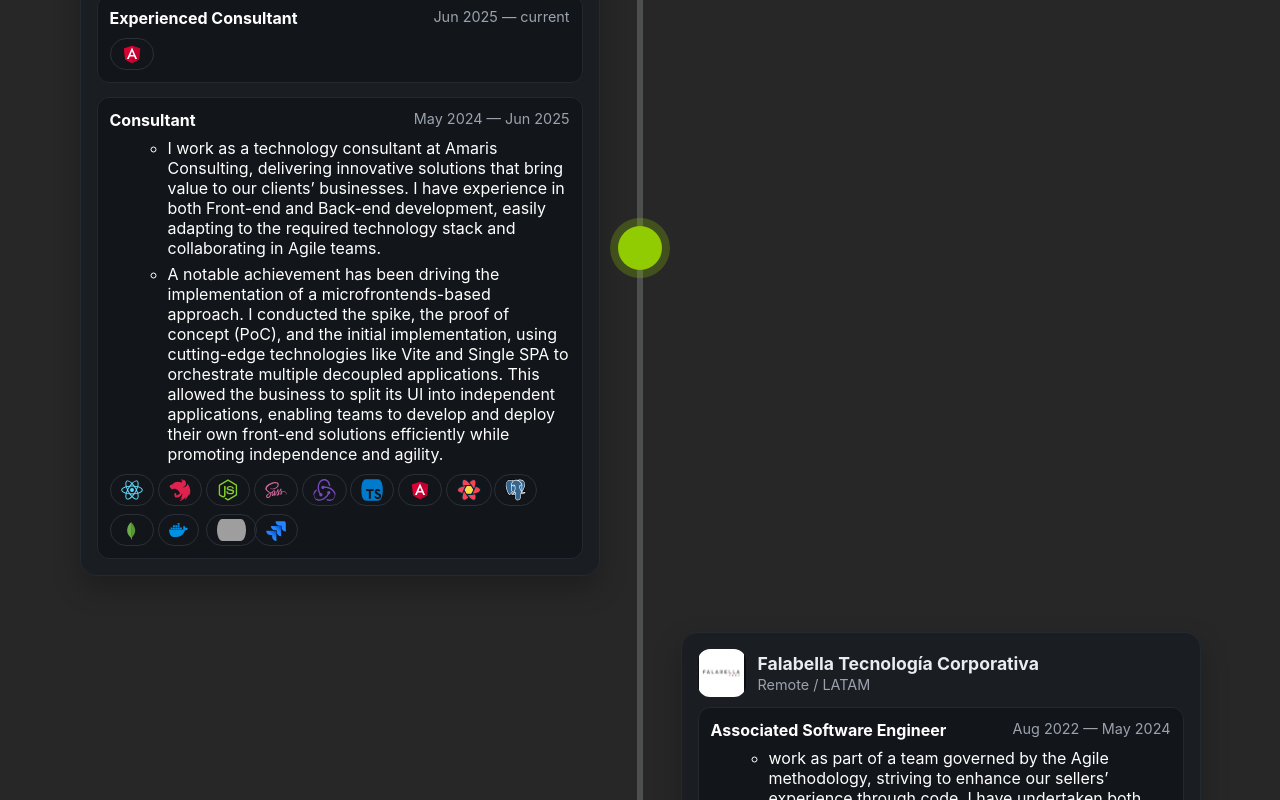
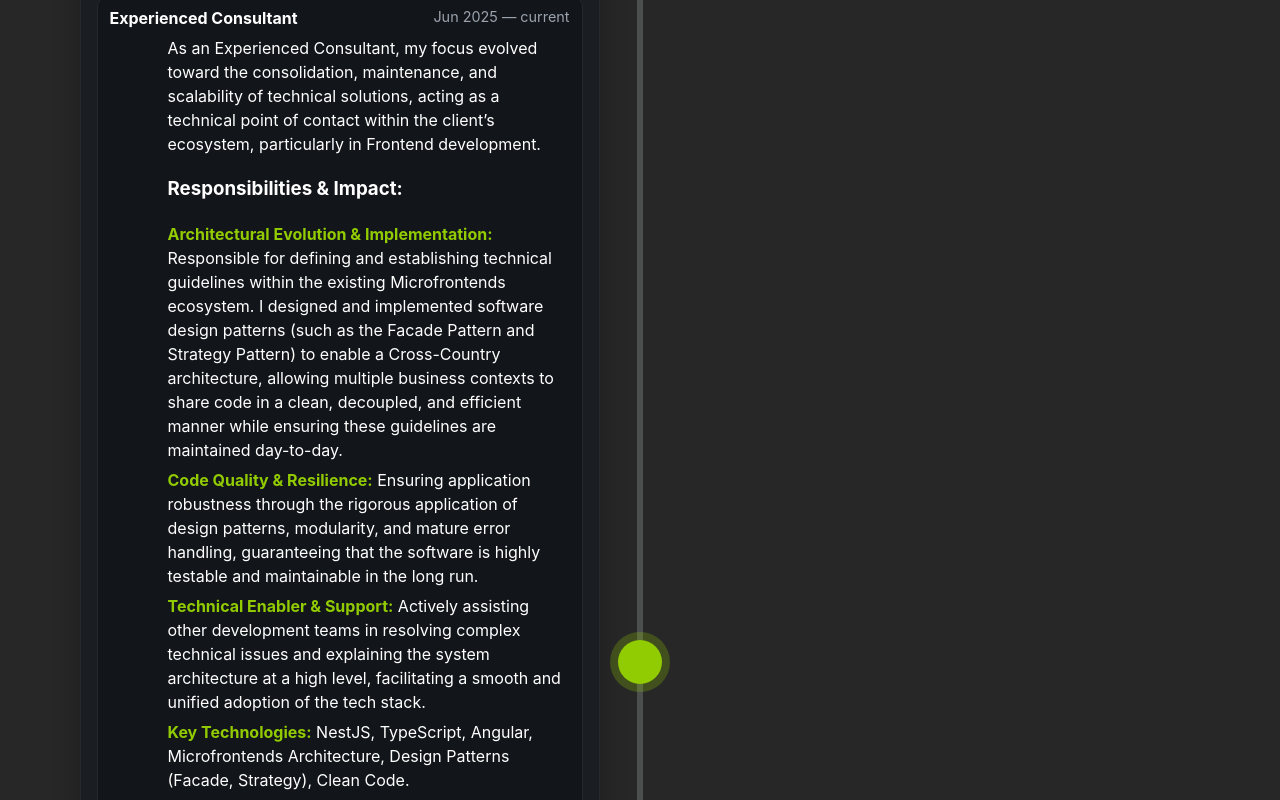
Before and after one commit to vcrolack/rolack-dev, a React (Vite) app: page /experience in a window 1280 px wide. Shown: the part 660-1460 px from the top of the page. Built offline with nearby package versions, Linux system fonts and the light colour scheme; grey boxes are pictures that could not be loaded.

Commit message:
chore: add new xp

```diff
--- a/src/index.css
+++ b/src/index.css
@@ -1,23 +1,23 @@
 @import url("https://fonts.googleapis.com/css2?family=Roboto:ital,wght@0,100;0,300;0,400;0,500;0,700;0,900;1,100;1,300;1,400;1,500;1,700;1,900&display=swap");
 * {
-  font-family: -apple-system, BlinkMacSystemFont, "Segoe UI", "Roboto", "Oxygen",
-    "Ubuntu", "Cantarell", "Fira Sans", "Droid Sans", "Helvetica Neue",
-    sans-serif;
+  font-family:
+    -apple-system, BlinkMacSystemFont, "Segoe UI", "Roboto", "Oxygen", "Ubuntu",
+    "Cantarell", "Fira Sans", "Droid Sans", "Helvetica Neue", sans-serif;
 }
 body {
   margin: 0;
   background: #272727;
   color: #fff;
-  font-family: -apple-system, BlinkMacSystemFont, "Segoe UI", "Roboto", "Oxygen",
-    "Ubuntu", "Cantarell", "Fira Sans", "Droid Sans", "Helvetica Neue",
-    sans-serif;
+  font-family:
+    -apple-system, BlinkMacSystemFont, "Segoe UI", "Roboto", "Oxygen", "Ubuntu",
+    "Cantarell", "Fira Sans", "Droid Sans", "Helvetica Neue", sans-serif;
   -webkit-font-smoothing: antialiased;
   -moz-osx-font-smoothing: grayscale;
 }
 
 code {
-  font-family: source-code-pro, Menlo, Monaco, Consolas, "Courier New",
-    monospace;
+  font-family:
+    source-code-pro, Menlo, Monaco, Consolas, "Courier New", monospace;
 }
 
 a {
@@ -59,9 +59,9 @@ textarea {
   color: #fff;
   resize: none;
   font-size: 18px;
-  font-family: -apple-system, BlinkMacSystemFont, "Segoe UI", "Roboto", "Oxygen",
-    "Ubuntu", "Cantarell", "Fira Sans", "Droid Sans", "Helvetica Neue",
-    sans-serif;
+  font-family:
+    -apple-system, BlinkMacSystemFont, "Segoe UI", "Roboto", "Oxygen", "Ubuntu",
+    "Cantarell", "Fira Sans", "Droid Sans", "Helvetica Neue", sans-serif;
 }
 
 .error-container {
@@ -905,8 +905,9 @@ form {
 .xp__desc {
   margin: 8px 0 0 18px;
 }
-.xp__desc li {
+.xp__desc p {
   margin: 6px 0;
+  line-height: 1.5;
 }
 .xp__tags {
   display: flex;
--- a/src/interfaces/role.ts
+++ b/src/interfaces/role.ts
@@ -1,8 +1,10 @@
+import React from "react";
+
 export interface Role {
   id: string;
   title: string;
   start: string;
   end?: string;
-  description: string[];
+  description: (string | React.ReactNode)[];
   stack?: string[];
 }
--- a/src/pages/experience/components/role-item.tsx
+++ b/src/pages/experience/components/role-item.tsx
@@ -14,7 +14,7 @@ export function RoleItem({ role }: { role: Role }) {
       {role.description?.length > 0 && (
         <ul className="xp__desc">
           {role.description.map((d, i) => (
-            <li key={i}>{d}</li>
+            <p key={i}>{d}</p>
           ))}
         </ul>
       )}
--- a/src/pages/experience/data/experience.data.ts
+++ b/src/pages/experience/data/experience.data.tsx
@@ -33,8 +33,38 @@ export const EXPERIENCE: CompanyExperience[] = [
         id: "amaris-experienced",
         title: "Experienced Consultant",
         start: "2025-06",
-        description: [],
-        stack: [Angular],
+        description: [
+          "As an Experienced Consultant, my focus evolved toward the consolidation, maintenance, and scalability of technical solutions, acting as a technical point of contact within the client’s ecosystem, particularly in Frontend development.",
+          <h3>Responsibilities & Impact:</h3>,
+          <>
+            <strong>Architectural Evolution & Implementation:</strong>{" "}
+            Responsible for defining and establishing technical guidelines
+            within the existing Microfrontends ecosystem. I designed and
+            implemented software design patterns (such as the Facade Pattern and
+            Strategy Pattern) to enable a Cross-Country architecture, allowing
+            multiple business contexts to share code in a clean, decoupled, and
+            efficient manner while ensuring these guidelines are maintained
+            day-to-day.
+          </>,
+          <>
+            <strong>Code Quality & Resilience:</strong> Ensuring application
+            robustness through the rigorous application of design patterns,
+            modularity, and mature error handling, guaranteeing that the
+            software is highly testable and maintainable in the long run.
+          </>,
+          <>
+            <strong>Technical Enabler & Support:</strong> Actively assisting
+            other development teams in resolving complex technical issues and
+            explaining the system architecture at a high level, facilitating a
+            smooth and unified adoption of the tech stack.
+          </>,
+          <>
+            <strong>Key Technologies:</strong> NestJS, TypeScript, Angular,
+            Microfrontends Architecture, Design Patterns (Facade, Strategy),
+            Clean Code.
+          </>,
+        ],
+        stack: [Angular, NestJS, TypeScript, Sass],
       },
       {
         id: "amaris-consultant",
```
